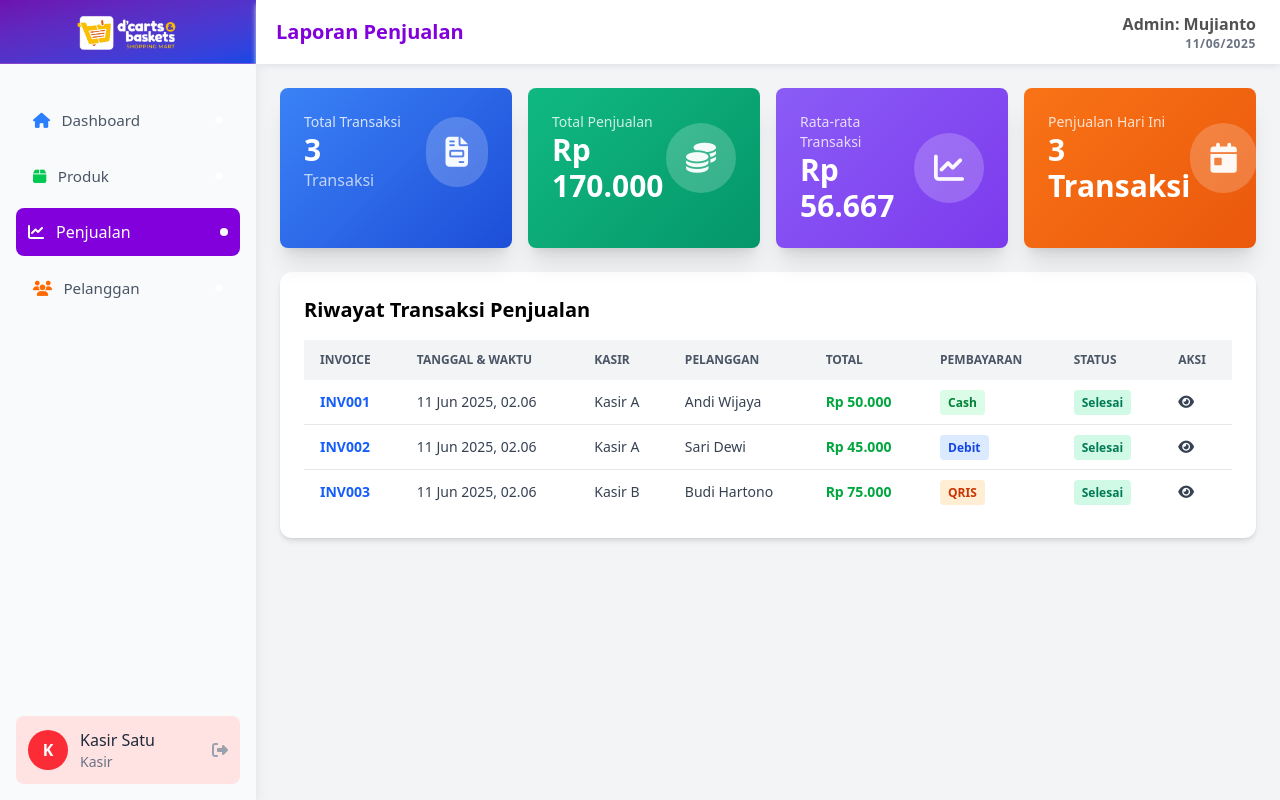
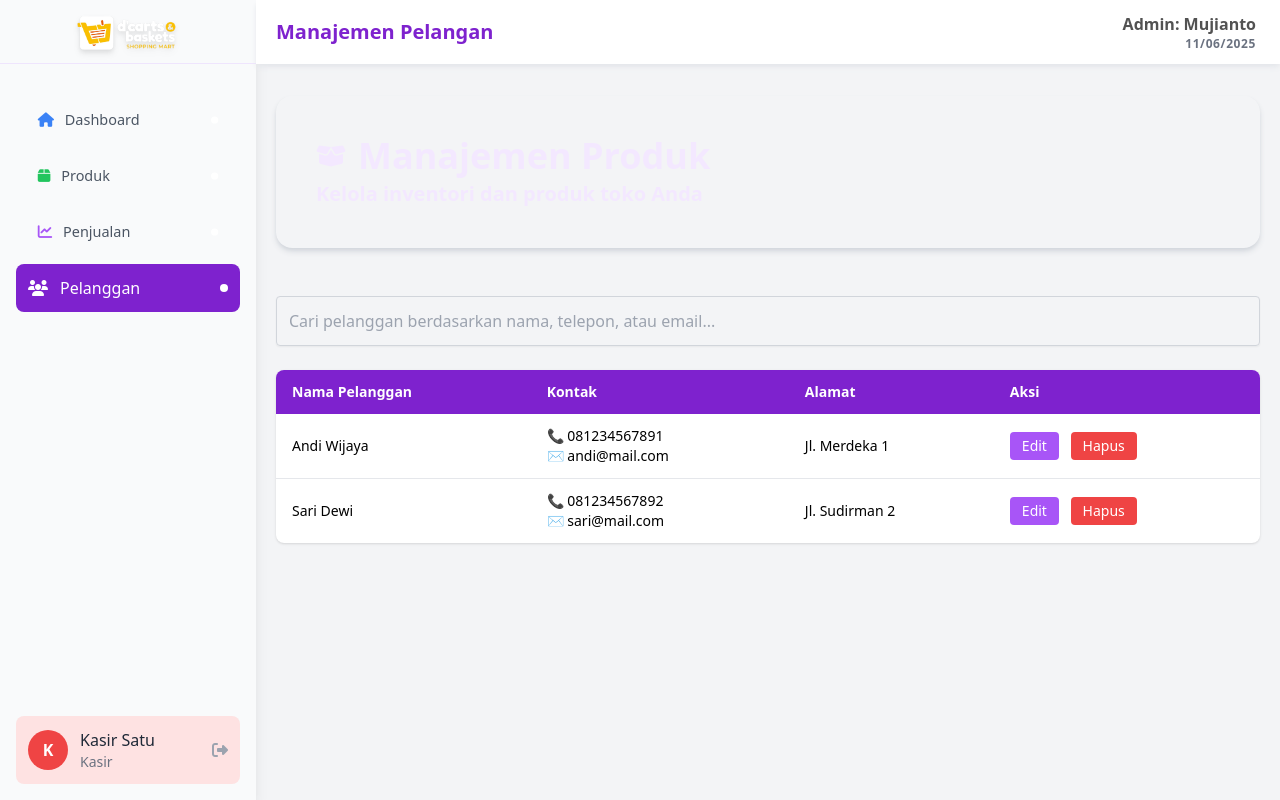
Before and after one commit to DuloeW/point-of-selles-sederhana, a PHP site: page /pages/laporan-penjualan-view.php in a window 1280 px wide. Run offline with PHP 8.4, Linux system fonts and the light colour scheme; data comes from the database, SQL or seed files in the repository; style sheets or scripts are compiled from the project's sources; some libraries are stand-ins or nearby versions.

Commit message:
Update sidebar styles and add pelanggan view page

```diff
--- a/components/sidebar.php
+++ b/components/sidebar.php
@@ -1,11 +1,12 @@
 <!-- TODO responsive belum -->
 <div class="w-64 h-screen bg-gray-50 shadow-lg flex flex-col">
     <!-- Header -->
-    <div class="h-16 flex items-center justify-center bg-gradient-to-br from-purple-800 to-blue-700 text-purple-900 border-b border-purple-300/30">
+    <div class="h-16 flex items-center justify-center bg-gradient-to-br from-purple-800 to-blue-700 text-white border-b border-purple-300/30">
         <div class="flex items-center gap-3">
-            <img class="h-10"  src="../assets/logo.png" alt="">
+            <img class="h-10 drop-shadow-md" src="../assets/logo.png" alt="">
         </div>
     </div>
+
 
     <!-- Menu Items -->
     <div class="flex-1 p-4 mt-4 space-y-2">
@@ -40,7 +41,7 @@
             </div>
         </a>
 
-        <a href="" class="block">
+        <a href="pelanggan-view.php" class="block">
             <div class="flex items-center rounded-lg justify-between p-3 <?= $active == 4 ? 'bg-purple-700 text-white' : 'text-gray-600 transition-all scale-95 hover:scale-100 hover:shadow-md'; ?>">
                 <div class="flex items-center gap-3">
                     <i class="fa-solid fa-users <?= $active == 4 ? '' : 'text-orange-500' ?>"></i>
--- a/pages/laporan-penjualan-view.php
+++ b/pages/laporan-penjualan-view.php
@@ -1,6 +1,4 @@
 <?php
-require '../handler/penjualan_handler.php'; // handler logika
-require '../utils/penjualan_util.php'; // fungsi data penjualan
 require '../utils/tools_util.php';
 ?>
 
@@ -8,123 +6,93 @@ require '../utils/tools_util.php';
 <html lang="en">
 
 <head>
-  <meta charset="UTF-8">
-  <title>Laporan Penjualan</title>
+    <meta charset="UTF-8" />
+    <meta name="viewport" content="width=device-width, initial-scale=1.0" />
+    <title>Manajemen Pelanggan</title>
+    <script src="https://cdn.tailwindcss.com"></script>
     <link rel="stylesheet" href="../assets/output.css">
     <link rel="stylesheet" href="https://cdnjs.cloudflare.com/ajax/libs/font-awesome/6.7.2/css/all.min.css" integrity="sha512-Evv84Mr4kqVGRNSgIGL/F/aIDqQb7xQ2vcrdIwxfjThSH8CSR7PBEakCr51Ck+w+/U6swU2Im1vVX0SVk9ABhg==" crossorigin="anonymous" referrerpolicy="no-referrer" />
-
 </head>
 
-<body class="flex bg-gray-100">
-  <?php $active = 3; include '../components/sidebar.php'; ?>
-
-  <div class="flex-1 flex flex-col">
-    <!-- Header -->
+<body class="flex w-full h-screen bg-gray-100">
+    <?php
+    $active = 4; // Set active menu item for Dasboard
+    include '../components/sidebar.php'
+    ?>
+    <div class="flex-1 flex flex-col gap-3">
         <div class="w-full h-16 p-3 pl-5 bg-white flex items-center justify-between shadow-md shadow-gray-200">
             <!-- header -->
-            <p class="font-bold text-xl text-purple-700">Laporan Penjualan</p>
+            <p class="font-bold text-xl text-purple-700">Manajemen Pelangan</p>
             <div class="text-neutral-600 text-right mr-3">
                 <p class="font-bold">Admin: <span>Mujianto</span></p>
                 <p class="text-xs text-gray-500 font-semibold tracking-wider"><?= getFormattedDate() ?></p>
             </div>
         </div>
 
-    <!-- Konten Utama -->
-    <main class="flex-1 p-6 space-y-6 overflow-y-auto">
-
-      <!-- Kartu Informasi -->
-      <div class="grid grid-cols-1 md:grid-cols-2 lg:grid-cols-4 gap-4">
-        <?php
-          $dashboardData = [
-            [
-              'title' => 'Total Transaksi',
-              'value' => getTotalTransaksi(),
-              'suffix' => 'Transaksi',
-              'color' => 'blue',
-              'icon' => 'fa-solid fa-file-invoice'
-            ],
-            [
-              'title' => 'Total Penjualan',
-              'value' => 'Rp ' . number_format(getTotalPenjualan(), 0, ',', '.'),
-              'color' => 'green',
-              'icon' => 'fa-solid fa-coins'
-            ],
-            [
-              'title' => 'Rata-rata Transaksi',
-              'value' => 'Rp ' . number_format(getRataRataTransaksi(), 0, ',', '.'),
-              'color' => 'purple',
-              'icon' => 'fa-solid fa-chart-line'
-            ],
-            [
-              'title' => 'Penjualan Hari Ini',
-              'value' => getTotalPenjualanHariIni() . ' Transaksi',
-              'color' => 'orange',
-              'icon' => 'fa-solid fa-calendar-day'
-            ],
-          ];
-
-          foreach ($dashboardData as $data) {
-            $title = $data['title'];
-            $value = $data['value'];
-            $suffix = $data['suffix'] ?? '';
-            $subtext = $data['subtext'] ?? '';
-            $color = $data['color'];
-            $icon = $data['icon'];
-
-            include '../components/card-informasi.php';
-          }
-        ?>
+        <!--Main-->
+        <main class="flex-1 flex flex-col space-y-6 w-full h-screen p-5 overflow-y-auto">
+            <div class="p-10 flex items-center justify-between bg-gradient-to-br from-purple-500 to-purple-700 rounded-2xl text-white shadow-md shadow-gray-300">
+                <div class="text-purple-100">
+                    <div class="flex items-center gap-3">
+                        <i class="fa-solid fa-box-open text-2xl"></i>
+                        <p class="font-bold text-4xl">Manajemen Produk</p>
+                    </div>
+                    <p class="mt-1 text-xl font-semibold text-purple-100">Kelola inventori dan produk toko Anda</p>
+                </div>
             </div>
 
-      <!-- Tabel Riwayat Transaksi -->
-      <div class="bg-white p-6 rounded-xl shadow-md">
-        <h2 class="text-xl font-semibold mb-4">Riwayat Transaksi Penjualan</h2>
-        <div class="overflow-x-auto">
-          <table class="min-w-full text-sm text-left text-gray-700">
-            <thead class="bg-gray-100 text-gray-600 uppercase text-xs">
+            <!-- Search -->
+            <div class="mb-4">
+                <input
+                    type="text"
+                    placeholder="Cari pelanggan berdasarkan nama, telepon, atau email..."
+                    class="w-full p-3 border border-gray-300 rounded shadow-sm focus:outline-none focus:ring-2 focus:ring-purple-500" />
+            </div>
+
+            <!-- Tabel Pelanggan -->
+            <div class="bg-white rounded-lg shadow overflow-x-auto">
+                <table class="w-full text-sm text-left">
+                    <thead class="bg-purple-700 text-white">
                         <tr>
-                <th class="px-4 py-3">Invoice</th>
-                <th class="px-4 py-3">Tanggal & Waktu</th>
-                <th class="px-4 py-3">Kasir</th>
-                <th class="px-4 py-3">Pelanggan</th>
-                <th class="px-4 py-3">Total</th>
-                <th class="px-4 py-3">Pembayaran</th>
-                <th class="px-4 py-3">Status</th>
+                            <th class="px-4 py-3">Nama Pelanggan</th>
+                            <th class="px-4 py-3">Kontak</th>
+                            <th class="px-4 py-3">Alamat</th>
                             <th class="px-4 py-3">Aksi</th>
                         </tr>
                     </thead>
                     <tbody class="divide-y divide-gray-200">
-              <?php foreach (getRiwayatTransaksi() as $transaksi): ?>
-              <tr>
-                <td class="px-4 py-3 text-blue-600 font-semibold"><?= $transaksi['nomor_invoice'] ?></td>
-                <td class="px-4 py-3"><?= date('d M Y, H.i', strtotime($transaksi['created_at'])) ?></td>
-                <td class="px-4 py-3"><?= $transaksi['nama_kasir'] ?></td>
-                <td class="px-4 py-3"><?= $transaksi['nama_pelanggan'] ?></td>
-                <td class="px-4 py-3 text-green-600 font-semibold">Rp <?= number_format($transaksi['total_bayar'], 0, ',', '.') ?></td>
+                        <!-- Contoh Data (nanti ini diisi dari PHP atau JS yang ambil dari database) -->
+                        <tr class="hover:bg-gray-50">
+                            <td class="px-4 py-3 font-medium">Andi Wijaya</td>
                             <td class="px-4 py-3">
-                  <?php if ($transaksi['tipe_pembayaran'] === 'Cash'): ?>
-                    <span class="bg-green-100 text-green-700 px-2 py-1 rounded text-xs font-semibold">Cash</span>
-                  <?php elseif ($transaksi['tipe_pembayaran'] === 'QRIS'): ?>
-                    <span class="bg-orange-100 text-orange-700 px-2 py-1 rounded text-xs font-semibold">QRIS</span>
-                  <?php else: ?>
-                    <span class="bg-blue-100 text-blue-700 px-2 py-1 rounded text-xs font-semibold"><?= $transaksi['tipe_pembayaran'] ?></span>
-                  <?php endif; ?>
+                                📞 081234567891 <br />
+                                ✉️ andi@mail.com
                             </td>
-                <td class="px-4 py-3">
-                  <span class="bg-emerald-100 text-emerald-700 px-2 py-1 rounded text-xs font-semibold"><?= $transaksi['status_penjualan'] === 'Completed' ? 'Selesai' : 'Pending' ?></span>
-                </td>
-                <td class="px-4 py-3">
-                  <a href="detail-penjualan-view.php?invoice=<?= $transaksi['nomor_invoice'] ?>" class="hover:underline text-sm">
-                    <i class="fa-solid fa-eye text-grey-300"></i>
-                  </a>
+                            <td class="px-4 py-3">Jl. Merdeka 1</td>
+                            <td class="px-4 py-3 space-x-2">
+                                <button class="px-3 py-1 bg-purple-500 hover:bg-purple-600 text-white rounded">Edit</button>
+                                <button class="px-3 py-1 bg-red-500 hover:bg-red-600 text-white rounded">Hapus</button>
                             </td>
                         </tr>
-              <?php endforeach ?>
+                        <tr class="hover:bg-gray-50">
+                            <td class="px-4 py-3 font-medium">Sari Dewi</td>
+                            <td class="px-4 py-3">
+                                📞 081234567892 <br />
+                                ✉️ sari@mail.com
+                            </td>
+                            <td class="px-4 py-3">Jl. Sudirman 2</td>
+                            <td class="px-4 py-3 space-x-2">
+                                <button class="px-3 py-1 bg-purple-500 hover:bg-purple-600 text-white rounded">Edit</button>
+                                <button class="px-3 py-1 bg-red-500 hover:bg-red-600 text-white rounded">Hapus</button>
+                            </td>
+                        </tr>
+                        <!-- Tambahkan data lainnya... -->
                     </tbody>
                 </table>
             </div>
-      </div>
+
         </main>
-  </div>
 </body>
+</body>
+
 </html>
```
Also changed, not shown: pages/pelanggan-view.php (added, +25 -0 lines). Lines whose indentation alone changed are shown as unchanged.
